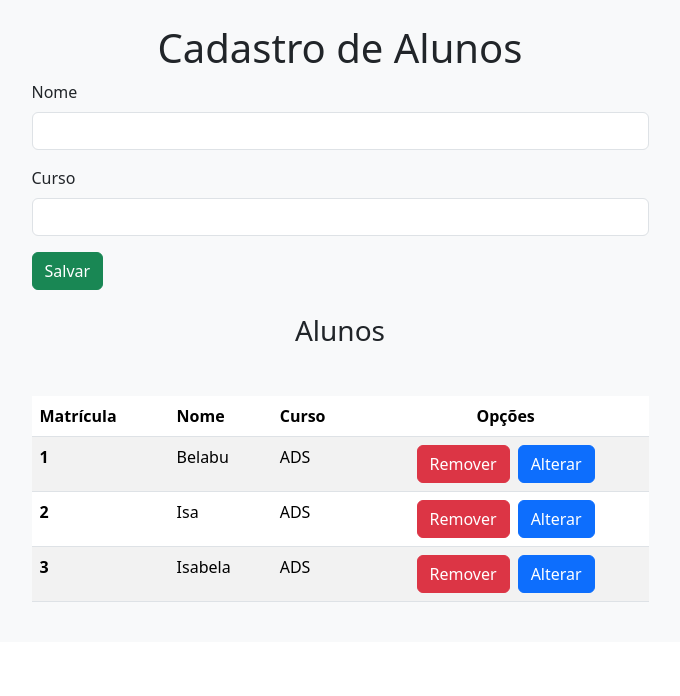
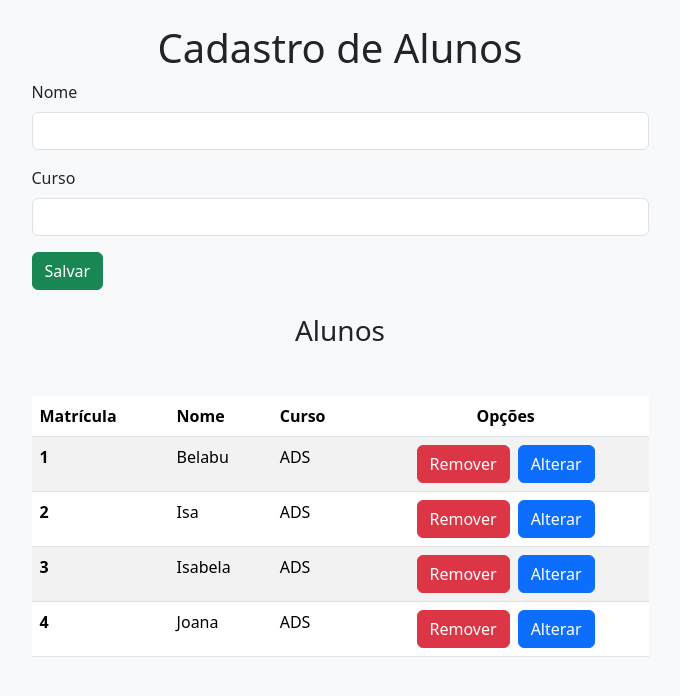
Before and after one commit to isabelabu/cad-aluno, an Angular app: page / in a window 1280 px wide. Shown: the top 696 px of the page, without its empty margins (300-980 px from the left). Built offline with nearby package versions, Linux system fonts and the light colour scheme; data requests are answered from the project's data file.

Commit message:
botão alterar

```diff
--- a/db.json
+++ b/db.json
@@ -14,6 +14,11 @@
       "id": 3,
       "name": "Isabela",
       "course": "ADS"
+    },
+    {
+      "id": 4,
+      "name": "Joana",
+      "course": "ADS"
     }
   ]
 }
--- a/src/app/student.service.ts
+++ b/src/app/student.service.ts
@@ -23,4 +23,9 @@ export class StudentService {
   delete(student:Student): Observable<void>{
     return this.http.delete<void>(`${this.url}/${student.id}`);
   }
+
+  update(student:Student): Observable<Student>{
+    return this.http.put<Student>(`${this.url}/${student.id}`, student)
+  }
+
 }
--- a/src/app/students/students.component.html
+++ b/src/app/students/students.component.html
@@ -40,7 +40,7 @@
             <td>{{ student.course }}</td>
             <td class="d-flex justify-content-center">
               <button type="button" class="btn btn-danger me-2" (click)="delete(student)">Remover</button>
-              <button type="button" class="btn btn-primary">Alterar</button>
+              <button type="button" class="btn btn-primary" (click)="edit(student)">Alterar</button>
             </td>
           </tr>
         </tbody>
--- a/src/app/students/students.component.ts
+++ b/src/app/students/students.component.ts
@@ -12,6 +12,8 @@ export class StudentsComponent implements OnInit{
   students: Student[] = [];
 
   formGroupStudent : FormGroup;
+
+  isEditing: boolean = false;
 
   constructor(private formBuilder : FormBuilder, private service: StudentService){
     this.formGroupStudent = formBuilder.group({
@@ -31,9 +33,18 @@ export class StudentsComponent implements OnInit{
   }
 
   save(){
-    this.service.save(this.formGroupStudent.value).subscribe({
-      next: data => this.students.push(data)
-    });
+    if(this.isEditing){
+      this.service.update(this.formGroupStudent.value).subscribe({
+        next: ()=>{
+          this.loadStudents();
+          this.isEditing = false;
+        }
+      })
+    }else{
+      this.service.save(this.formGroupStudent.value).subscribe({
+        next: data => this.students.push(data)
+      });
+    }
 
   }
 
@@ -42,4 +53,9 @@ export class StudentsComponent implements OnInit{
       next: () => this.loadStudents()
     });
   }
+
+  edit(student:Student){
+    this.formGroupStudent.setValue(student);
+    this.isEditing = true;
+  }
 }
```
